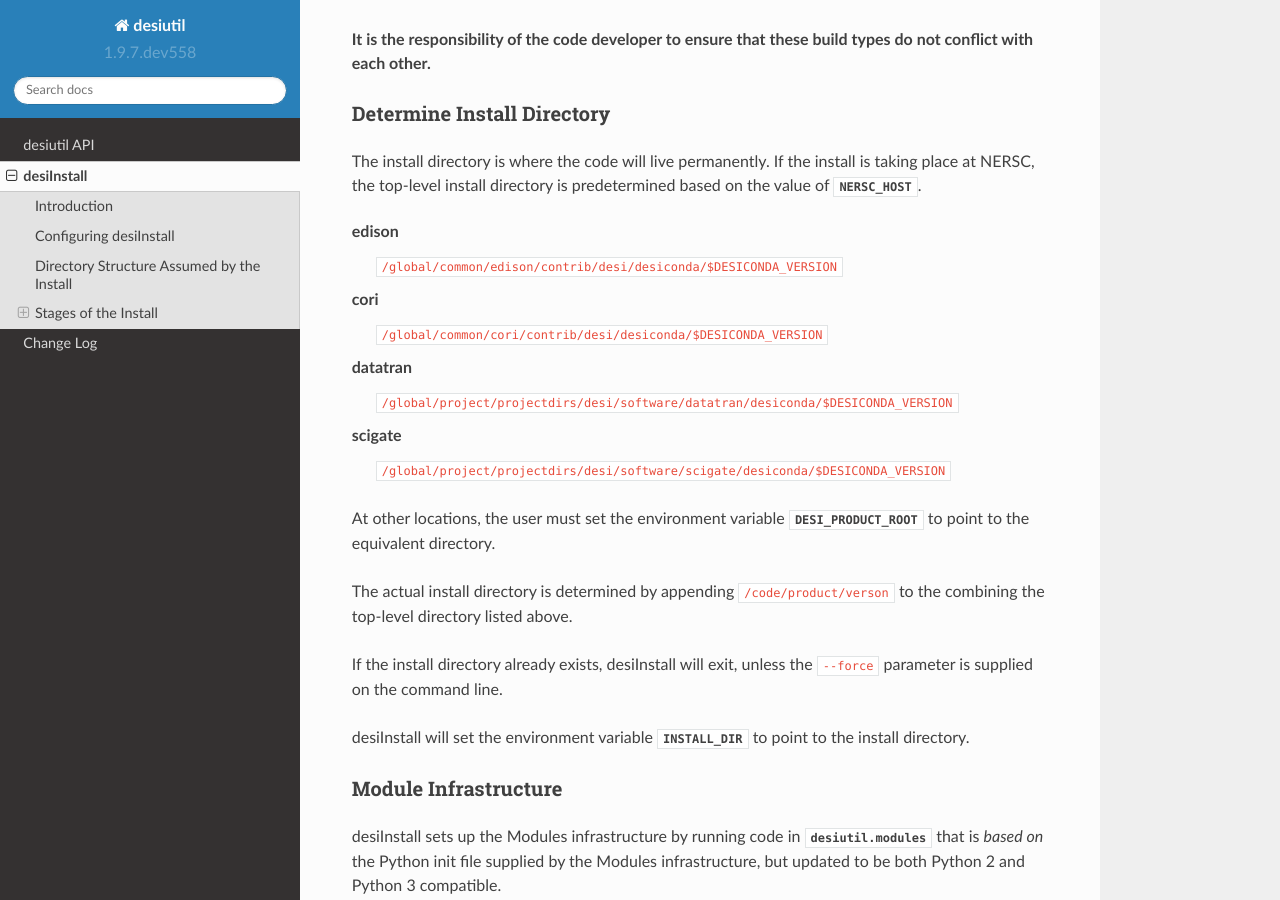
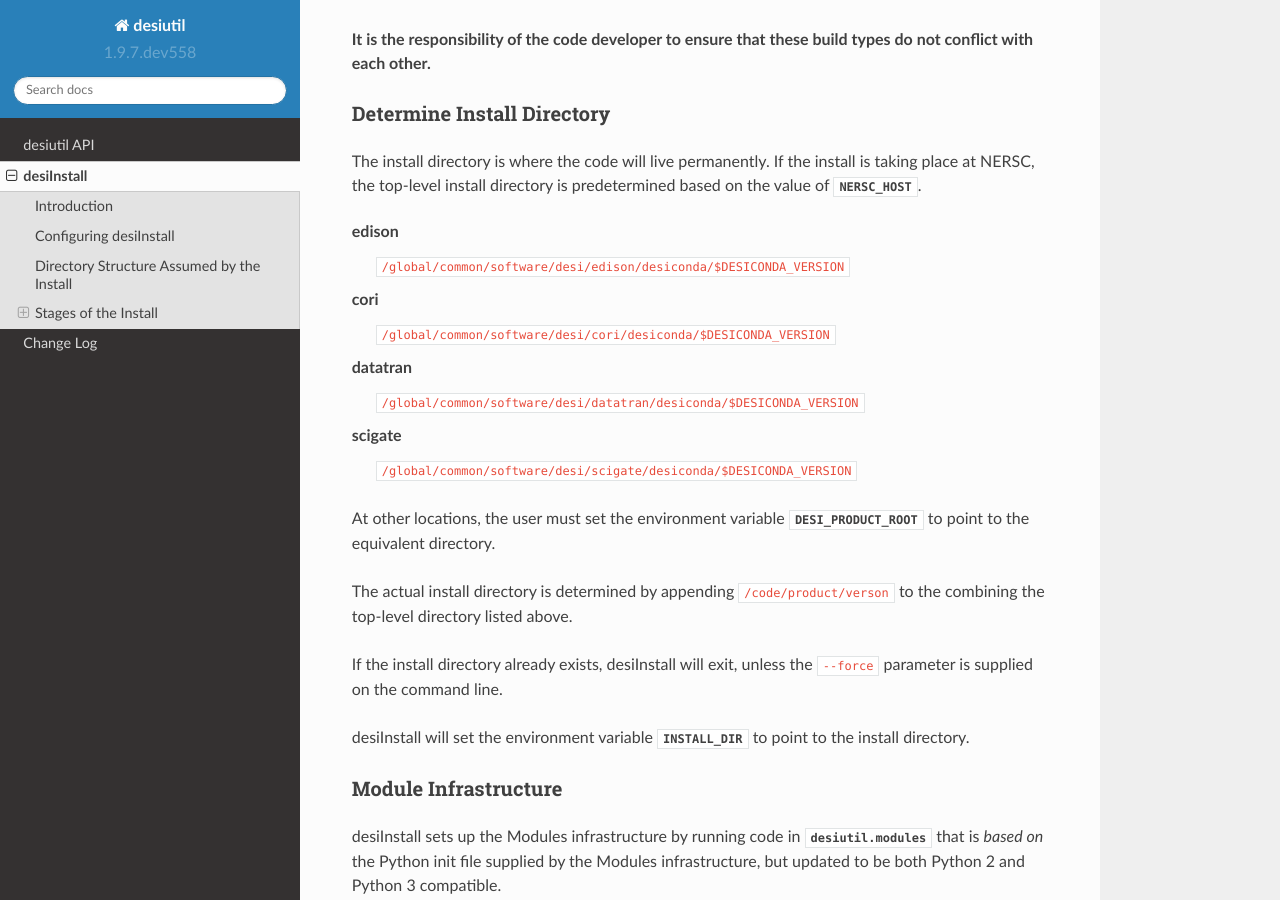
Before and after one commit to desihub/desiutil, a Sphinx documentation site: the page built from doc/desiInstall.rst, in a window 1280 px wide and 900 px high, scrolled down 4879 px. Built offline with Sphinx 7.4.7 and the Read the Docs theme 2.0.0, drawn with Linux system fonts in a browser that asks for light colours; some of the changed text lies outside the part shown.

Commit message:
update nersc install directories

```diff
--- a/doc/desiInstall.rst
+++ b/doc/desiInstall.rst
@@ -54,7 +54,7 @@ file::
     # cori_module_dir overrides the Module file install directory only
     # on cori.
     #
-    cori_module_dir = /global/common/cori/contrib/desi/test/modules
+    cori_module_dir = /global/common/software/desi/cori/test/modules
 
 Finally, desiInstall both reads and sets several environment variables.
 
@@ -234,13 +234,13 @@ install is taking place at NERSC, the top-level install directory is
 predetermined based on the value of :envvar:`NERSC_HOST`.
 
 edison
-    ``/global/common/edison/contrib/desi/desiconda/$DESICONDA_VERSION``
+    ``/global/common/software/desi/edison/desiconda/$DESICONDA_VERSION``
 cori
-    ``/global/common/cori/contrib/desi/desiconda/$DESICONDA_VERSION``
+    ``/global/common/software/desi/cori/desiconda/$DESICONDA_VERSION``
 datatran
-    ``/global/project/projectdirs/desi/software/datatran/desiconda/$DESICONDA_VERSION``
+    ``/global/common/software/desi/datatran/desiconda/$DESICONDA_VERSION``
 scigate
-    ``/global/project/projectdirs/desi/software/scigate/desiconda/$DESICONDA_VERSION``
+    ``/global/common/software/desi/scigate/desiconda/$DESICONDA_VERSION``
 
 At other locations, the user must set the environment variable
 :envvar:`DESI_PRODUCT_ROOT` to point to the equivalent directory.
```
Also changed, not shown: 3 other files.
